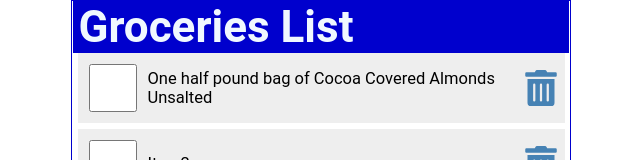
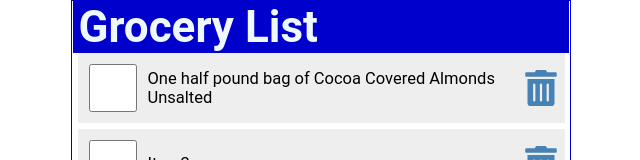
Before and after one commit to July249/reactjs-tutorial, a React (Create React App) app in the folder 08_prop_drilling/: page / in a window 1280 px wide. Shown: the top 160 px of the page, without its empty margins (319-959 px from the left). Built offline with nearby package versions, Linux system fonts and the light colour scheme; the HTML template or start-up script is replaced by a standard one.

Commit message:
Transfer the properties App to Header component
- Bad Case: implicitly transfer properties by just writing "props" (this notation makes ambiguous expression!)

- Good Case: destructure properties to make clearly what it is transfered!

```diff
--- a/08_prop_drilling/src/App.js
+++ b/08_prop_drilling/src/App.js
@@ -5,7 +5,7 @@ import Footer from './Footer';
 function App() {
   return (
     <div className="App">
-      <Header />
+      <Header title="Grocery List" />
       <Content />
       <Footer />
     </div>
--- a/08_prop_drilling/src/Header.js
+++ b/08_prop_drilling/src/Header.js
@@ -1,9 +1,25 @@
-const Header = () => {
+// bad case
+/*
+const Header = (props) => {
   return (
     <header>
-      <h1>Groceries List</h1>
+      <h1>{props.title} List</h1>
     </header>
   );
 };
 
 export default Header;
+  */
+// NOTE: When you write just "props" on parameter area, then it can cause ambiguous expression, which parameters are transfered in current component
+// So, you should write specifically distructure parameters to make sure what is it!
+
+// good case
+const Header = ({ title }) => {
+  return (
+    <header>
+      <h1>{title}</h1>
+    </header>
+  );
+};
+
+export default Header;
```
